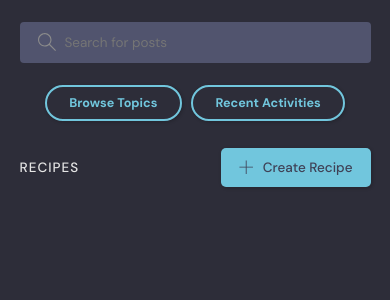
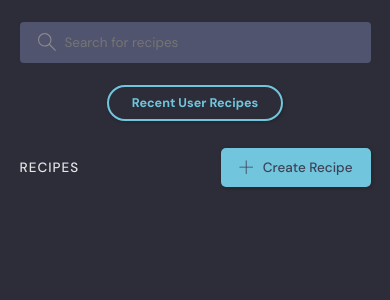
Before and after one commit to jacob-ferrell/django-recipe-book, a Django app: page / in a window 390 px wide. Shown: the part 72-372 px from the top of the page. Run offline with Django 4.2, Linux system fonts and the light colour scheme; the visitor is signed in with stand-in values (Sample User, id 1); data that the repository does not hold is empty.

Commit message:
updated mobile UI

```diff
--- a/recipes/templates/recipes/home.html
+++ b/recipes/templates/recipes/home.html
@@ -33,12 +33,11 @@
                   d="M32 30.586l-10.845-10.845c1.771-2.092 2.845-4.791 2.845-7.741 0-6.617-5.383-12-12-12s-12 5.383-12 12c0 6.617 5.383 12 12 12 2.949 0 5.649-1.074 7.741-2.845l10.845 10.845 1.414-1.414zM12 22c-5.514 0-10-4.486-10-10s4.486-10 10-10c5.514 0 10 4.486 10 10s-4.486 10-10 10z"
                 ></path>
               </svg>
-              <input placeholder="Search for posts" />
+              <input placeholder="Search for recipes" />
             </label>
           </form>
           <div class="mobile-menuItems">
-            <a class="btn btn--main btn--pill" href="#">Browse Topics</a>
-            <a class="btn btn--main btn--pill" href="#">Recent Activities</a>
+            <a class="btn btn--main btn--pill" href="#">Recent User Recipes</a>
           </div>
         </div>
         <div class="roomList__header">
--- a/static/css/style.css
+++ b/static/css/style.css
@@ -74,6 +74,12 @@ a {
     grid-template-rows: auto; /* Set the height of the rows to 200px */
     grid-gap: 10px; /* Add some space between the images */
     margin-bottom: 3rem;
+}
+
+@media only screen and (max-width: 900px) {
+  .thumbnail-container {
+    align-items: center;
+  }
 }
 .thumbnail-image {
     width: 250px;
```
